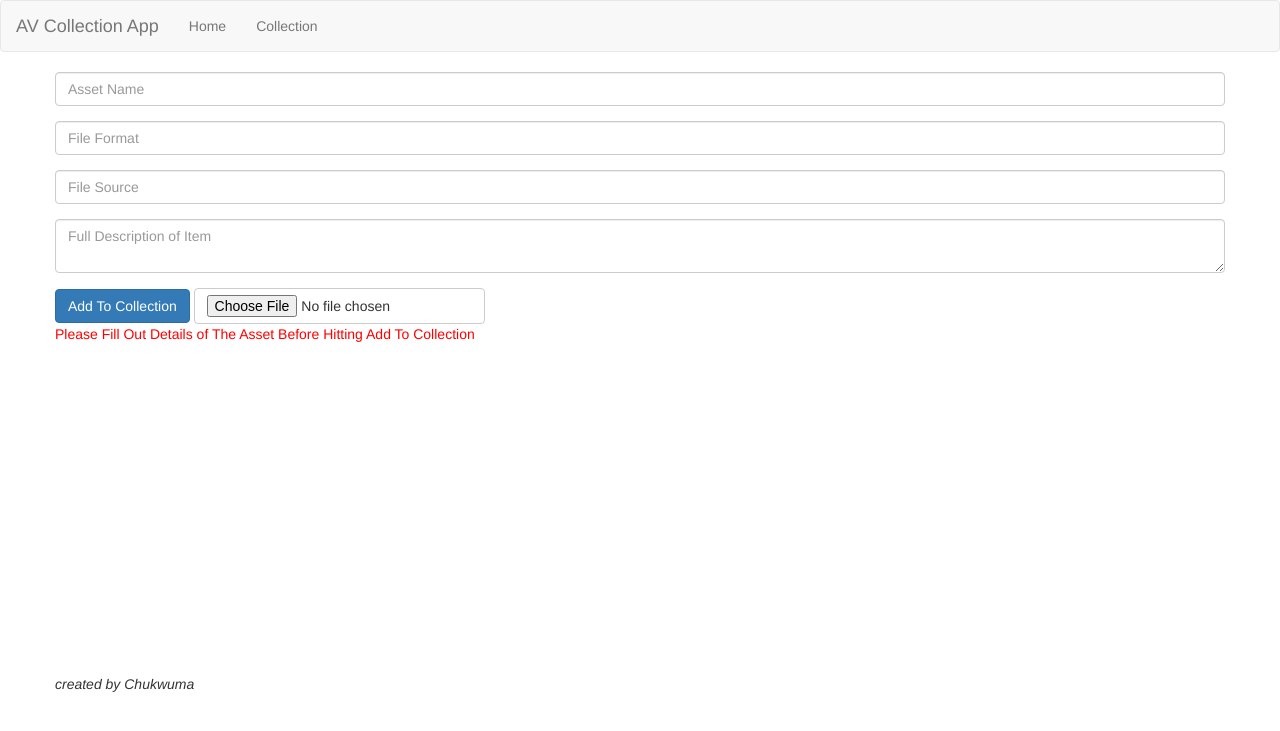
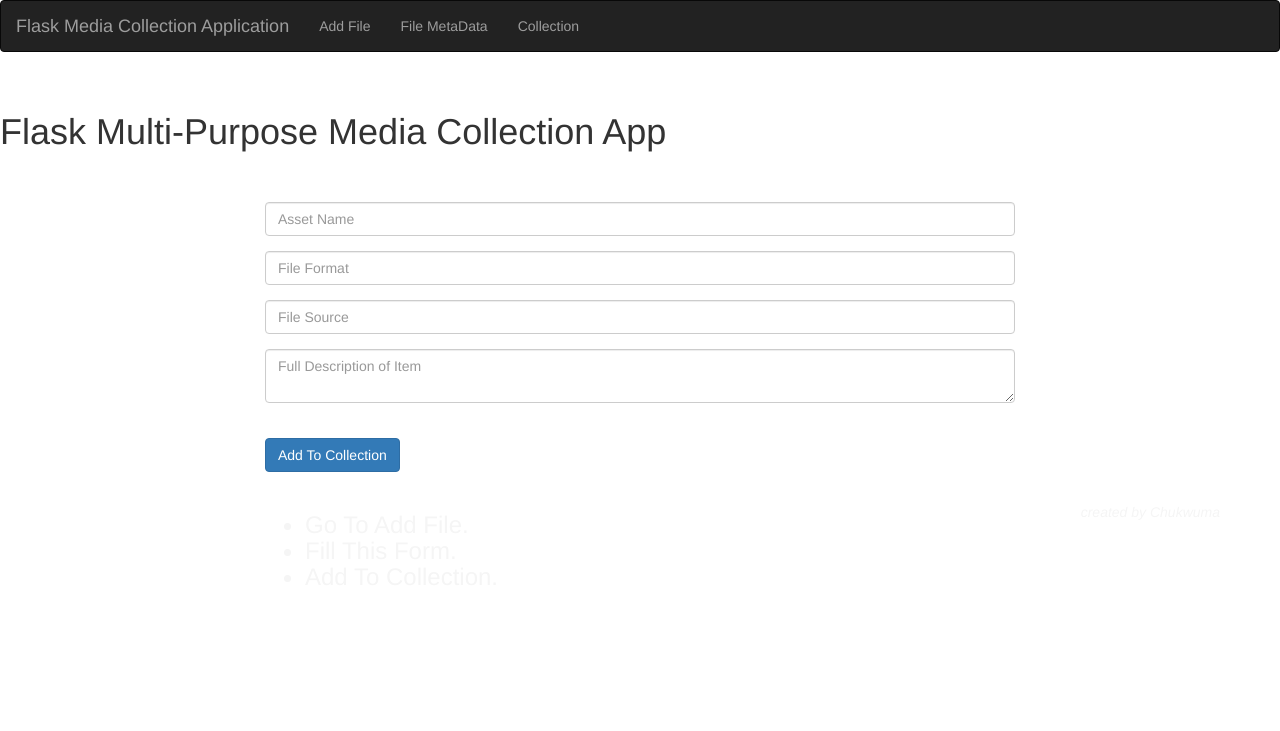
Before and after one commit to openec00/Flask-Media-Collection-App, a Flask app: page / in a window 1280 px wide. Shown: the top 731 px of the page. Run offline with Flask 2, Linux system fonts and the light colour scheme; data that the repository does not hold is empty; some libraries are stand-ins or nearby versions.

Commit message:
Fixed Upload Functions, Styling, Route Created for Add File Tab

```diff
--- a/app/config.py
+++ b/app/config.py
@@ -2,7 +2,6 @@ import os
 basedir = os.path.abspath(os.path.dirname(__file__))
 
 class Config(object):
-    SECRET_KEY = 'do-or-do-not-there-is-no-try' #CHECK
-#    SECRET_KEY = os.environ.get('SECRET_KEY') or 'do-or-do-not-there-is-no-try'
+    SECRET_KEY = 'hard-coded-not-a-chance-for-your-csrf' #TO DO - CREATE ENV VAR IF REQUIRED
     SQLALCHEMY_DATABASE_URI = os.environ.get('DATABASE_URL') or 'sqlite:///' + os.path.join(basedir, 'app.db')
     SQLALCHEMY_TRACK_MODIFICATIONS = False
--- a/app/routes.py
+++ b/app/routes.py
@@ -2,6 +2,7 @@ import os
 from flask import render_template, redirect, request
 from app import app, db
 from app.models import Entry
+from werkzeug import secure_filename
 
 UPLOAD_FOLDER = os.path.basename('uploads')
 app.config['UPLOAD_FOLDER'] = UPLOAD_FOLDER
@@ -9,17 +10,22 @@ app.config['UPLOAD_FOLDER'] = UPLOAD_FOLDER
 @app.route('/')
 @app.route('/index')
 def index():
-    entries = Entry.query.all() #CHANGE entries table name for flask migration arg
+    entries = Entry.query.all()
     return render_template('index.html', entries=entries)
 
-@app.route('/upload', methods=['POST'])
-def upload_file():
-    file = request.files['image']
-    f = os.path.join(app.config['UPLOAD_FOLDER'], file.filename)
+@app.route('/upload')
+def upload():
+    return render_template('upload.html')
 
-    # add your custom code to check that the uploaded file is a valid image and not a malicious file (out-of-scope for this post)
-    file.save(f)
-    return render_template('index.html')
+
+@app.route('/uploader', methods = [ 'GET', 'POST' ])
+def uploader_file():
+    if request.method == 'POST':
+        file = request.files['file']
+        f = os.path.join(app.config['UPLOAD_FOLDER'], file.filename)
+        file.save(f)
+        return render_template('upload.html')
+
 
 @app.route('/content')
 def content():
@@ -47,8 +53,7 @@ def updateRoute(id_no):
         if entry:
             return render_template('update.html', entry=entry)
 
-#The return here suggests that after the update function is invoked it returns to index
-#CHANGE this so it redirects back to '/content'
+#CHECK FUNCTION
 @app.route('/update', methods=['POST'])
 def update():
     if not id_no or id_no != 0:
@@ -68,7 +73,7 @@ def delete(id_no):
         return redirect('/')
 
 
-
+#CHECK FUNCTION - NOT USED
 @app.route('/turn/<int:id_no>')
 def turn(id_no):
     if not id_no or id_no != 0:
--- a/app/templates/base.html
+++ b/app/templates/base.html
@@ -4,34 +4,45 @@
     <meta charset="UTF-8">
     <meta name="viewport" content="width=device-width, initial-scale=1">
     <link rel="stylesheet" href="https://maxcdn.bootstrapcdn.com/bootstrap/3.4.0/css/bootstrap.min.css">
+    <link rel= "stylesheet" type= "text/css" href= "{{ url_for('static',filename='../static/main.css') }}">
     <script src="https://ajax.googleapis.com/ajax/libs/jquery/3.3.1/jquery.min.js"></script>
     <script src="https://maxcdn.bootstrapcdn.com/bootstrap/3.4.0/js/bootstrap.min.js"></script>
-    <title>AV Collection Application</title>
+    <title>Flask Media Collection Application</title>
     <!--<link rel="stylesheet" href="https://stackpath.bootstrapcdn.com/bootstrap/4.1.1/css/bootstrap.min.css"
           integrity="sha384-WskhaSGFgHYWDcbwN70/dfYBj47jz9qbsMId/iRN3ewGhXQFZCSftd1LZCfmhktB"
           crossorigin="anonymous">-->
 </head>
-<body>
+<body class="body">
 
-<nav class="navbar navbar-default">
+<nav class="navbar navbar-inverse">
 <div class="container-fluid">
     <div class="navbar-header">
-      <a class="navbar-brand" href="#">AV Collection App</a>
+      <a class="navbar-brand" href="#">Flask Media Collection Application</a>
     </div>
     <ul class="nav navbar-nav">
-    <li><a href="{{ url_for('index')}}">Home</a></li>
+    <li><a href="{{ url_for('upload')}}">Add File</a></li>
+    <li><a href="{{ url_for('index')}}">File MetaData</a></li>
     <li><a href="{{ url_for('content')}}">Collection</a></li>
+
+
   </ul>
   </div>
 </nav>
-
+<br>
+<h1 class = "h1">Flask Multi-Purpose Media Collection App</h1>
+<br>
+<br>
     {% block content %}{% endblock %}
 
     <style>
     footer {
+      color: whitesmoke;
       margin-top: 300px;
+      margin-right: 5px;
+      text-align: right;
     }
+
     </style>
-<footer><i>created by Chukwuma </i></footer>
+<footer class="footer"><i>created by Chukwuma </i></footer>
 </body>
 </html>
--- a/app/templates/content.html
+++ b/app/templates/content.html
@@ -3,7 +3,7 @@
 {% block content %}
 
 <div class="container">
-        <div class="col-md-16">
+        <div class="col-md-8 col-md-offset-2">
           <div class="card">
               <div class="card-body">
               <table class="table table-bordered table-hover">
@@ -27,10 +27,10 @@
                     <td>{{ entry.source }}</td>
                     <td>{{ entry.full_description }}</td>
                     <td>
-                        <a class="{{ 'btn btn-success' if entry.status else 'btn btn-dark'}}"
+                        <!--<a class="{{ 'btn btn-success' if entry.status else 'btn btn-dark'}}"
                            href="/turn/{{ entry.id_no }}">
                             Turn Status
-                        </a>
+                        </a>-->
                         <a class="btn btn-danger"
                            href="/delete/{{ entry.id_no }}">
                             Delete
--- a/app/templates/index.html
+++ b/app/templates/index.html
@@ -4,10 +4,11 @@
 <div class="container">
     <div class="row">
 
-        <div class="col-md-16">
+        <div class="col-md-8 col-md-offset-2">
             <div class="card">
                 <div class="card-body">
                     <form action="/add" method="post">
+
                         <div class="form-group">
                             <input class="form-control" type="text" name="asset_name" placeholder="Asset Name" required>
                         </div>
@@ -21,17 +22,23 @@
                             <textarea class="form-control" name="full_description" cols="100"
                                       placeholder="Full Description of Item" required></textarea><!--change placeholder -->
                         </div>
+                        <br>
 
-                        <form action="/upload" method="post" enctype="multipart/form-data" >
                           <input type="submit" value="Add To Collection" class="btn btn-primary">
-                            <span class="btn btn-default btn-file">
-                            <input type="file" name="image">
-                            </span>
-                        </form>
+
+
                     </form>
-                    <p><font color="red">Please Fill Out Details of The Asset Before Hitting Add To Collection</font></p>
+                    <br>
 
-                    <br>
+                    <h3 class="h3"><font color="whitesmoke">
+                      <ul>
+                        <li>Go To Add File. </li>
+                        <li>Fill This Form.</li>
+                        <li> Add To Collection.</li></ul>
+                      </font>
+                    </h3>
+
+
                     <!--<span class="navbar-text"> Machine Learning with
                       <!--  <a href="https://sightengine.com/">Sightengine</a> TO Continue work on the AI aided image processing functionality
                     </span>-->
--- a/app/templates/update.html
+++ b/app/templates/update.html
@@ -5,7 +5,7 @@
 <div class="container">
     <div class="row">
 
-        <div class="col-md-12">
+        <div class="col-md-8 col-md-offset-2">
             <div class="card">
                 <div class="card-body">
                     <form action="/add" method="post">
--- a/av-collection-app.py
+++ /dev/null
@@ -1 +0,0 @@
-from app import app
```
Also changed, not shown: README.md, 1 other file.
